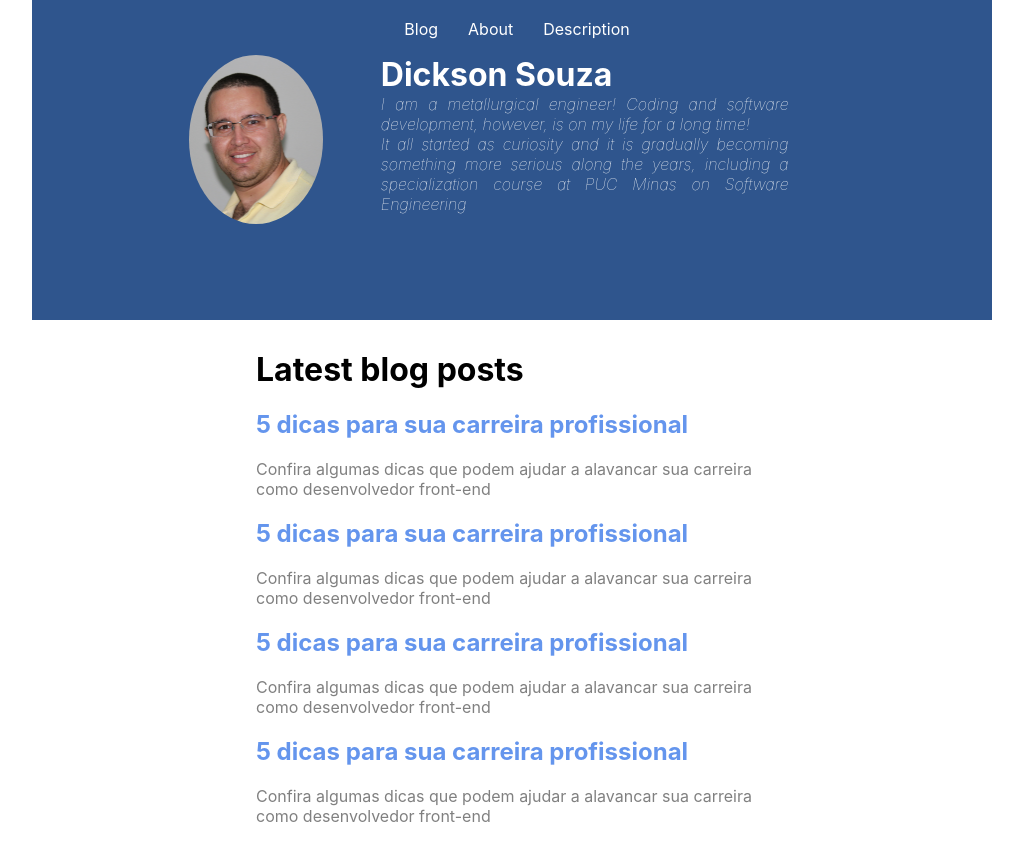
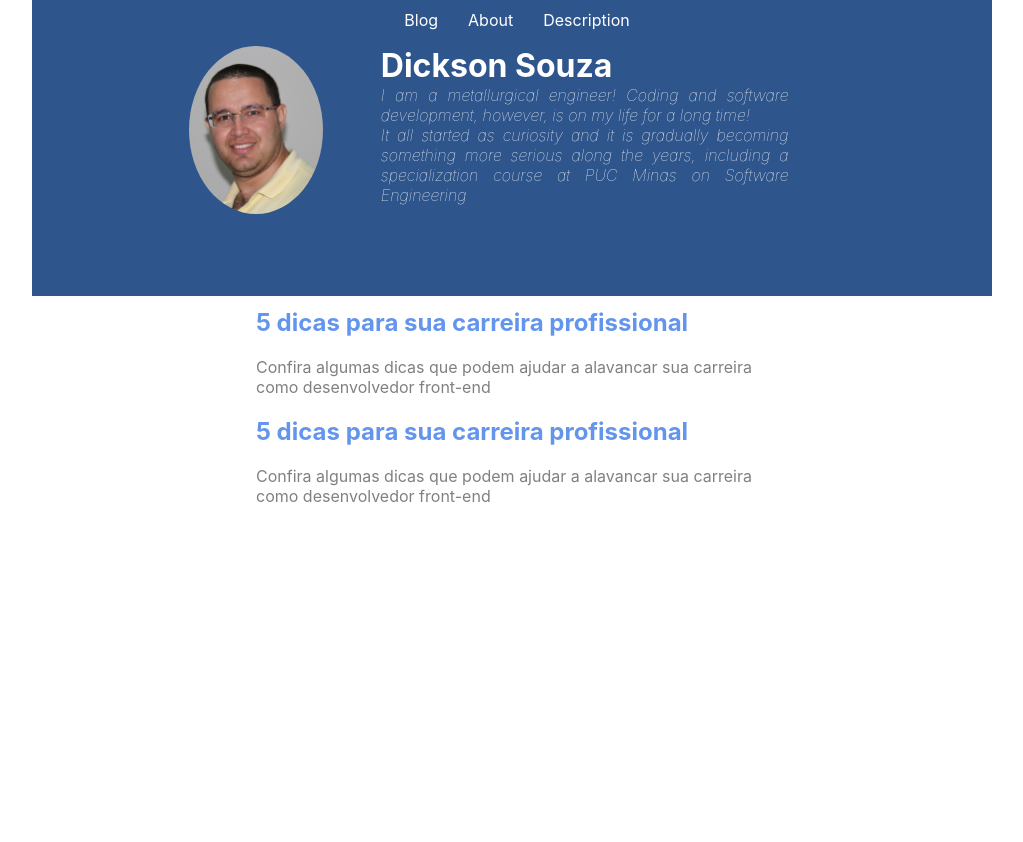
Before and after one commit to disouzam/atividade-pratica-1-front-end-pucminas-2024, a React (Create React App) app: page / in a window 1280 px wide. Shown: the whole page, without its empty margins (128-1151 px from the left). After the commit the page ends 800 px from the top, so only its background shows below. Built offline with nearby package versions, Linux system fonts and the light colour scheme.

Commit message:
Adjusted CSS of CustomHeader to fix it on top of page

```diff
--- a/src/CustomHeader/CustomHeader.module.css
+++ b/src/CustomHeader/CustomHeader.module.css
@@ -1,15 +1,20 @@
 .CustomHeader{
     width:75%;
-    height:40vh;
-    margin-left: auto;
-    margin-right: auto;
+    height:37vh;
+    top: 0%;
+    margin-top: 0%;
+    margin-left: 12.5%;
+    margin-right: 12.5%;
     background-color:rgb(47, 85, 141);
-    color: white
+    padding-top: 0%;
+    color: white;
+    position:fixed;
+    text-align: center;
 }
 
 .HorizontalMenuItems {
   margin-top: 0%;
-  padding-top: 2%;
+  padding-top: 1%;
 }
 
 .HorizontalMenuItems li{
```
